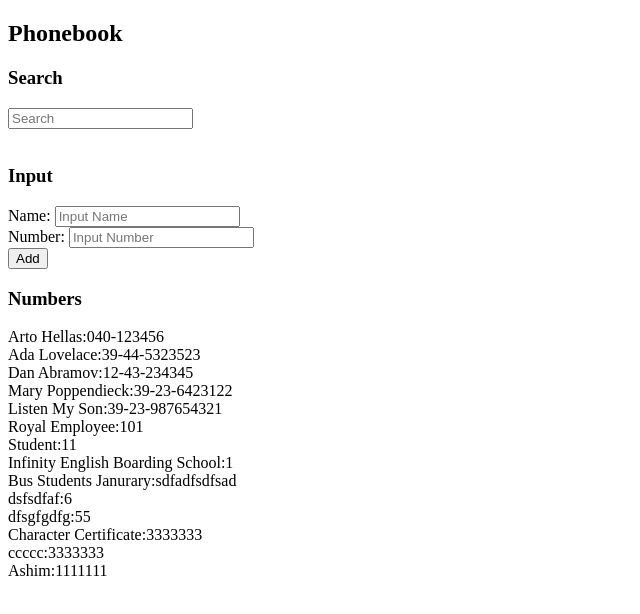
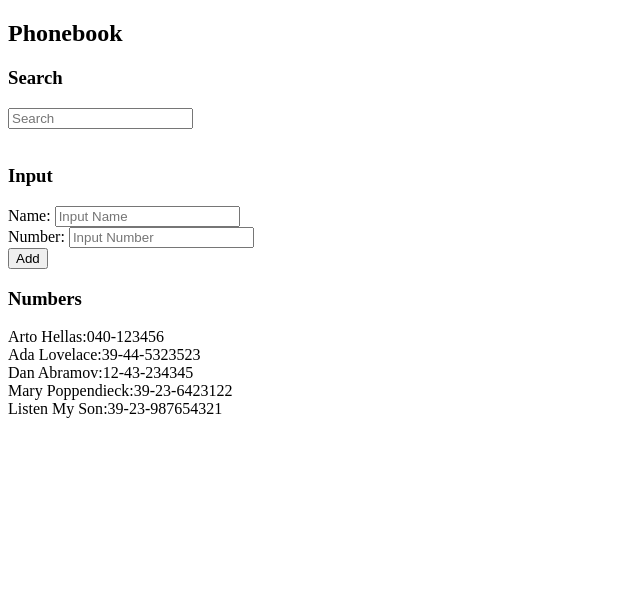
Before and after one commit to 22sanjeevrai22/fullstack-open-exercises, a React (Vite) app in the folder part-2/Part-2/: page / in a window 1280 px wide. Shown: the top 614 px of the page, without its empty margins (0-640 px from the left). Built offline with nearby package versions, Linux system fonts and the light colour scheme; data requests are answered from the project's data file.

Commit message:
2.13 Exercise Completed

```diff
--- a/part-2/Part-2/db.json
+++ b/part-2/Part-2/db.json
@@ -24,51 +24,6 @@
       "name": "Listen My Son",
       "number": "39-23-987654321",
       "id": "5"
-    },
-    {
-      "id": "30bf",
-      "name": "Royal Employee",
-      "number": "101"
-    },
-    {
-      "id": "d015",
-      "name": "Student",
-      "number": "11"
-    },
-    {
-      "id": "5024",
-      "name": "Infinity English Boarding School",
-      "number": "1"
-    },
-    {
-      "id": "2773",
-      "name": "Bus Students Janurary",
-      "number": "sdfadfsdfsad"
-    },
-    {
-      "id": "48aa",
-      "name": "dsfsdfaf",
-      "number": "6"
-    },
-    {
-      "id": "d0cb",
-      "name": "dfsgfgdfg",
-      "number": "55"
-    },
-    {
-      "id": "4cd1",
-      "name": "Character Certificate",
-      "number": "3333333"
-    },
-    {
-      "id": "503a",
-      "name": "ccccc",
-      "number": "3333333"
-    },
-    {
-      "id": "6c79",
-      "name": "Ashim",
-      "number": "1111111"
     }
   ]
 }
--- a/part-2/Part-2/src/App.tsx
+++ b/part-2/Part-2/src/App.tsx
@@ -1,11 +1,10 @@
-import axios from "axios";
 import { useEffect, useState } from "react";
+import { getAll, create } from "./personService";
 interface Person {
   id: number;
   name: string;
   number?: string;
 }
-
 interface InputProps {
   handleSubmit: (e: React.FormEvent<HTMLFormElement>) => void;
   newName: string;
@@ -87,8 +86,8 @@ const App = () => {
   const [search, setSearch] = useState("");
 
   useEffect(() => {
-    axios.get("http://localhost:3001/notes").then((res) => {
-      const data = res.data;
+    getAll().then((res: { data: Person[] }) => {
+      const data: Person[] = res.data;
       console.log("dataaa", data);
       setPersons(data);
     });
@@ -121,9 +120,8 @@ const App = () => {
     if (checkDuplicate()) {
       alert(`${formData.name} is already added to phonebook`);
     } else {
-      const sentData = axios.post("http://localhost:3001/notes", formData);
-      sentData.then((res) => {
-        setPersons((prev) => [...prev, res.data]);
+      create(formData).then((res: { data: Person }) => {
+        setPersons((prev: Person[]) => [...prev, res.data]);
       });
     }
     setFormData({
--- /dev/null
+++ b/part-2/Part-2/src/personService.ts
@@ -0,0 +1,14 @@
+import axios from "axios";
+const baseUrl = "http://localhost:3001/notes";
+
+function getAll() {
+  const request = axios.get(baseUrl);
+  return request;
+}
+
+function create(formData: { name: string; number: string }) {
+  const sentData = axios.post(baseUrl, formData);
+  return sentData;
+}
+
+export { getAll, create };
```
Also changed, not shown: part-2/Part-2/src/personService.js (deleted).
